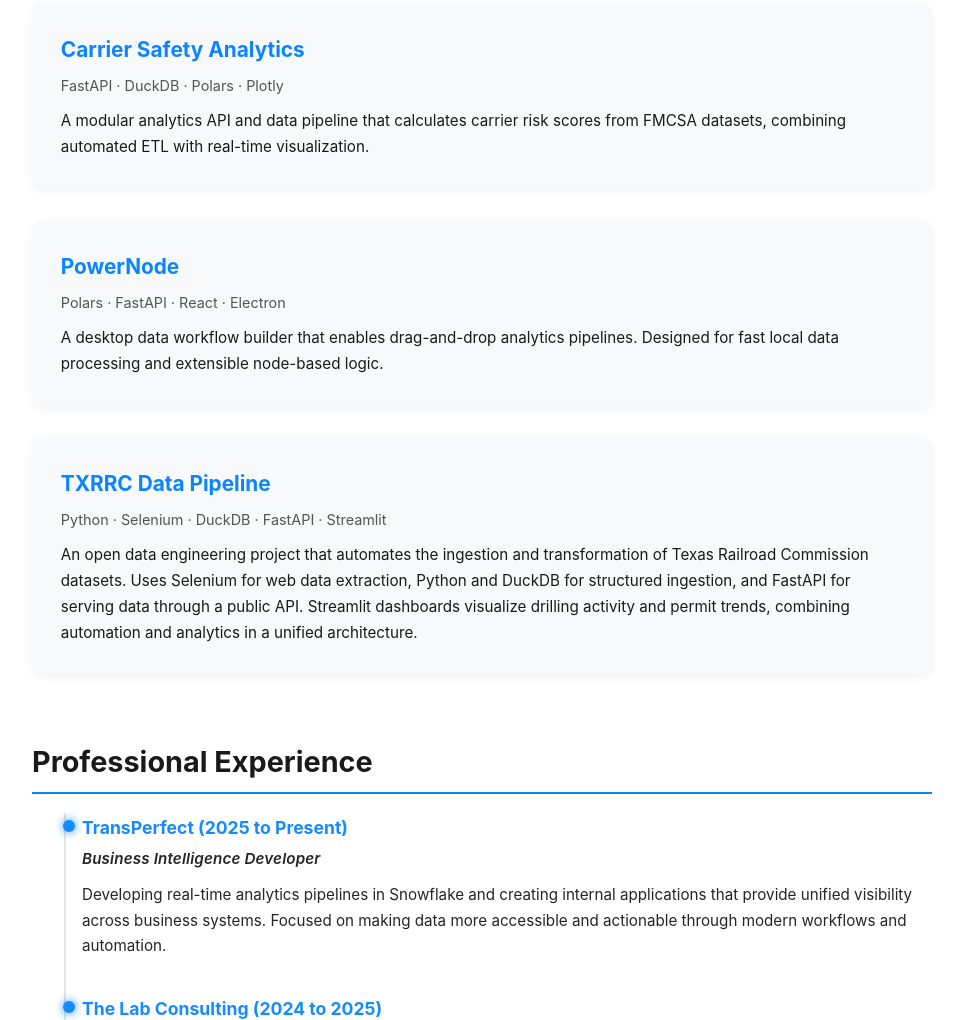
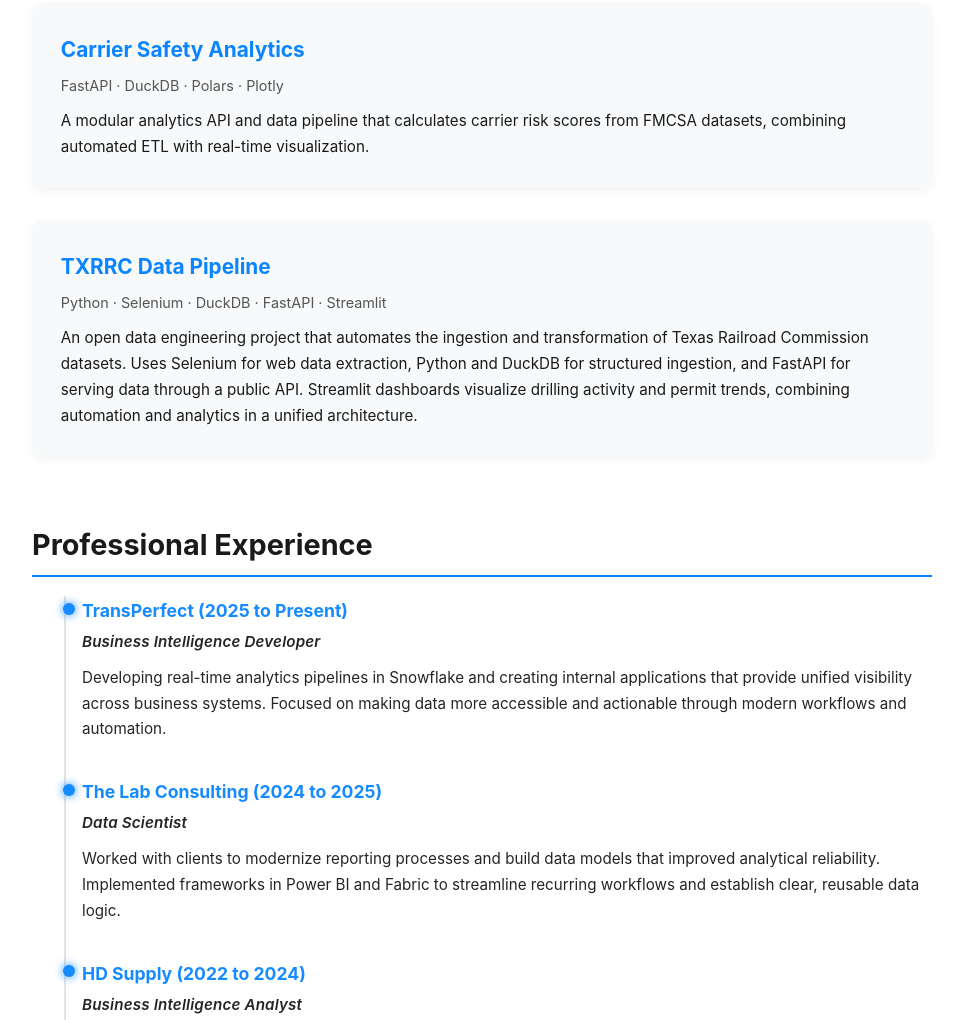
Before and after one commit to jordansgoodman/jordansgoodman.github.io, a plain HTML site: page index.html in a window 1280 px wide. Shown: the part 825-1845 px from the top of the page, without its empty margins (158-1121 px from the left). Drawn offline with Linux system fonts and the light colour scheme.

Commit message:
removed project

```diff
--- a/index.html
+++ b/index.html
@@ -48,14 +48,6 @@
         <p class="meta">FastAPI · DuckDB · Polars · Plotly</p>
         <p>
           A modular analytics API and data pipeline that calculates carrier risk scores from FMCSA datasets, combining automated ETL with real-time visualization.
-        </p>
-      </div>
-
-      <div class="project">
-        <h3><a href="https://github.com/jordansgoodman/powernode" target="_blank">PowerNode</a></h3>
-        <p class="meta">Polars · FastAPI · React · Electron</p>
-        <p>
-          A desktop data workflow builder that enables drag-and-drop analytics pipelines. Designed for fast local data processing and extensible node-based logic.
         </p>
       </div>
 
```
